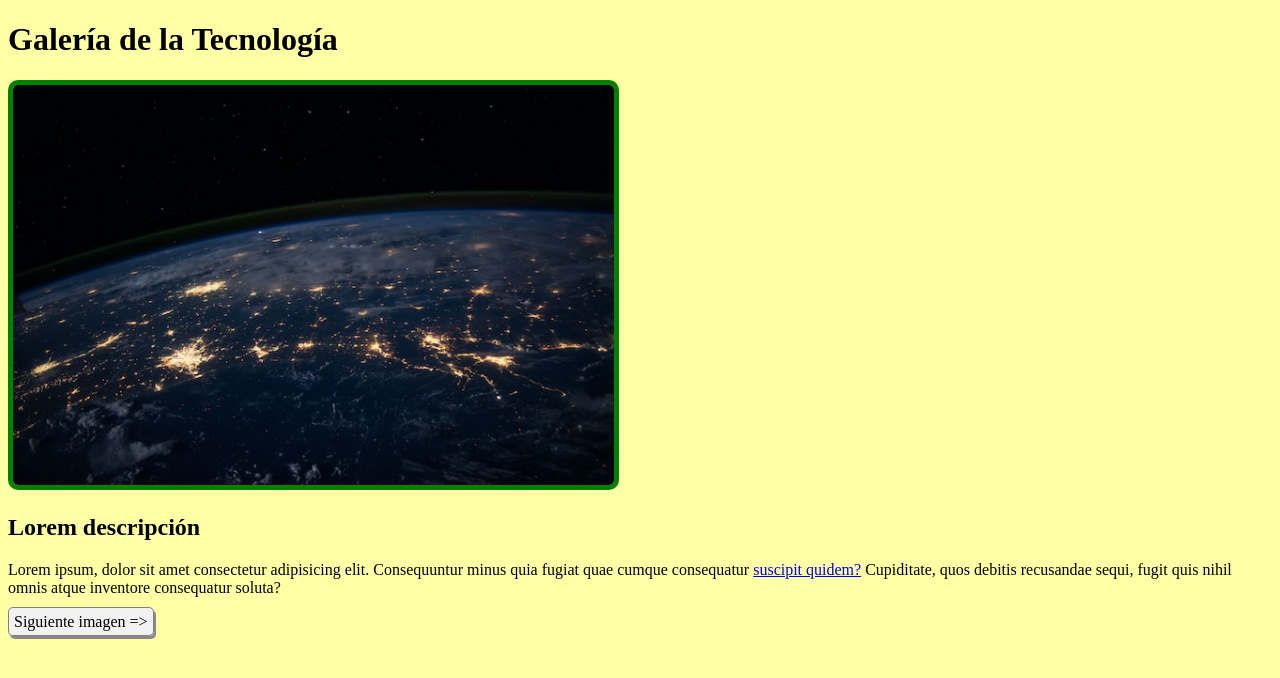
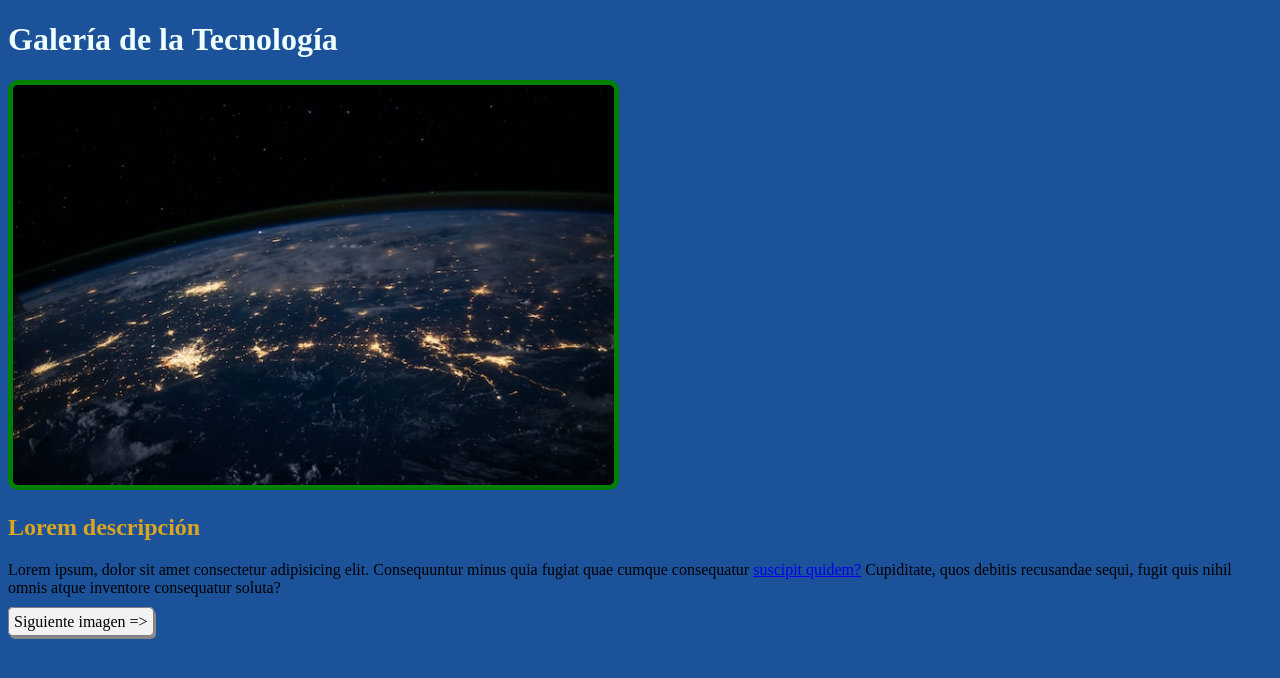
Before and after one commit to mateomautone/jap-6-2, a plain HTML site: page index.html in a window 1280 px wide. Drawn offline with Linux system fonts and the light colour scheme; files that its build step writes are made by us from their sources.

Commit message:
Cambio de color h1, h2 y body

```diff
--- a/styles.css
+++ b/styles.css
@@ -1,5 +1,5 @@
 body {
-    background-color: rgb(255, 255, 165);
+    background-color: rgb(27, 82, 153);
 }
 
 .image{
@@ -7,6 +7,15 @@ body {
     border-radius: 10px;
     height: 400px;
 }
+
+h1 {
+    color: azure;
+}
+
+h2 {
+    color: goldenrod;
+}
+
 
 .link-button {
     text-decoration: none;
```
